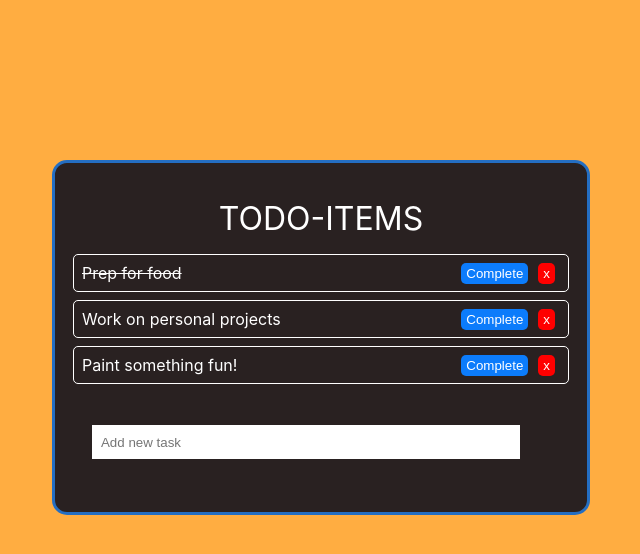
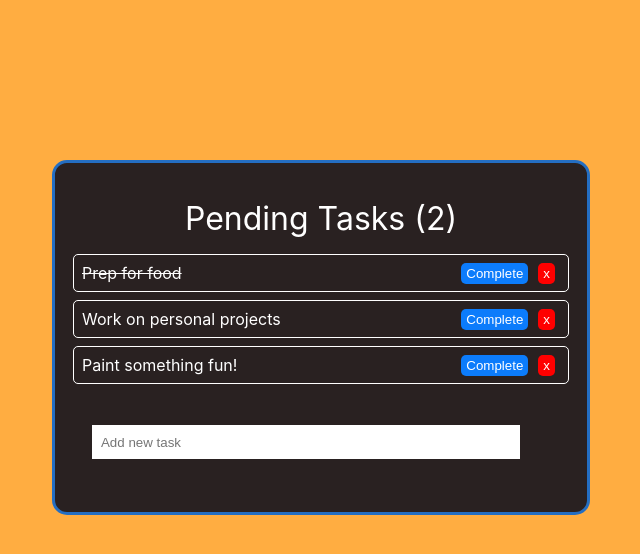
Before and after one commit to Raseshwari/react-hooks-playground, a React (Create React App) app: page / in a window 1280 px wide. Shown: the top 554 px of the page, without its empty margins (319-959 px from the left). Built offline with nearby package versions, Linux system fonts and the light colour scheme.

Commit message:
display pending tasks

```diff
--- a/src/components/Todo.js
+++ b/src/components/Todo.js
@@ -1,14 +1,19 @@
-import React, { useState } from "react";
+import React, { useState, useEffect } from "react";
 import Task from './Task';
 import CreateTask from "./CreateTask";
 import "./Todo.css";
 
 function Todo() {
+  const [tasksPending, setTasksPending] = useState(0);
   const [tasks, setTasks] = useState([
     { title: "Prep for food", completed: true },
     { title: "Work on personal projects", completed: false },
     { title: "Paint something fun!", completed: false },
   ]);
+
+  useEffect(()=>{
+      setTasksPending(tasks.filter(task=> !task.completed).length)
+  });
 
   const addTask = (title) => {
     const newTasks = [...tasks, { title, completed: false }];
@@ -29,7 +34,7 @@ function Todo() {
 
   return (
     <div className="todo-container">
-      <div className="header">TODO-ITEMS</div>
+      <div className="header">Pending Tasks ({tasksPending})</div>
       <div className="tasks">
         {tasks.map((task, index) => (
           <Task
```
